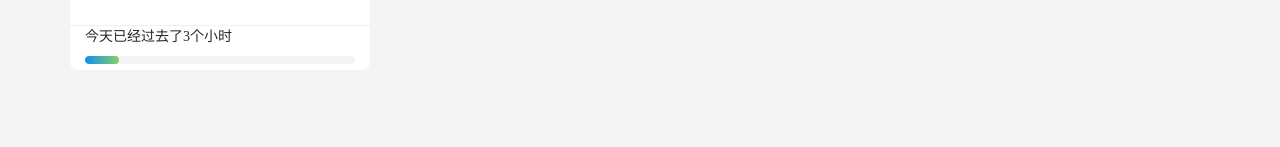
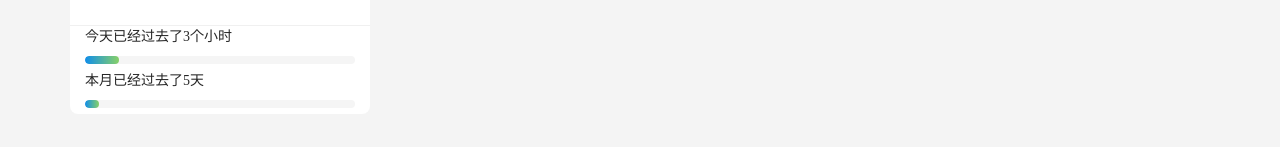
Before and after one commit to Aliuyanfeng/vue3-blogs, a Vue app: page /#/ in a window 1280 px wide. Shown: the part 1099-1246 px from the top of the page. Built offline with nearby package versions, Linux system fonts and the light colour scheme.

Commit message:
feat:调试

```diff
--- a/src/views/Home.vue
+++ b/src/views/Home.vue
@@ -42,7 +42,18 @@
               :show-info="false"
             />
           </li>
-          <li></li>
+          <li>
+            <p>本月已经过去了{{passDay}}天</p>
+            <a-progress
+              :stroke-color="{
+                from: '#108ee9',
+                to: '#87d068',
+              }"
+              :percent="passDayPer"
+              status="active"
+              :show-info="false"
+            />
+          </li>
           <li></li>
           <li></li>
         </ul>
@@ -111,11 +122,17 @@ const indexBgcFunc = (max: number, min: number) => {
 };
 
 
-// 计算几天过去了多少小时
+// 计算今天过去了多少小时
 
 const passHour:number = new Date().getHours()
 
 const passHourPer = (passHour / 24) * 100
+
+
+// 计算这个月过去了多少天
+const passDay:number = new Date().getDay()
+
+const passDayPer = (passDay)
 
 </script>
 <style lang="scss" scoped>
```
